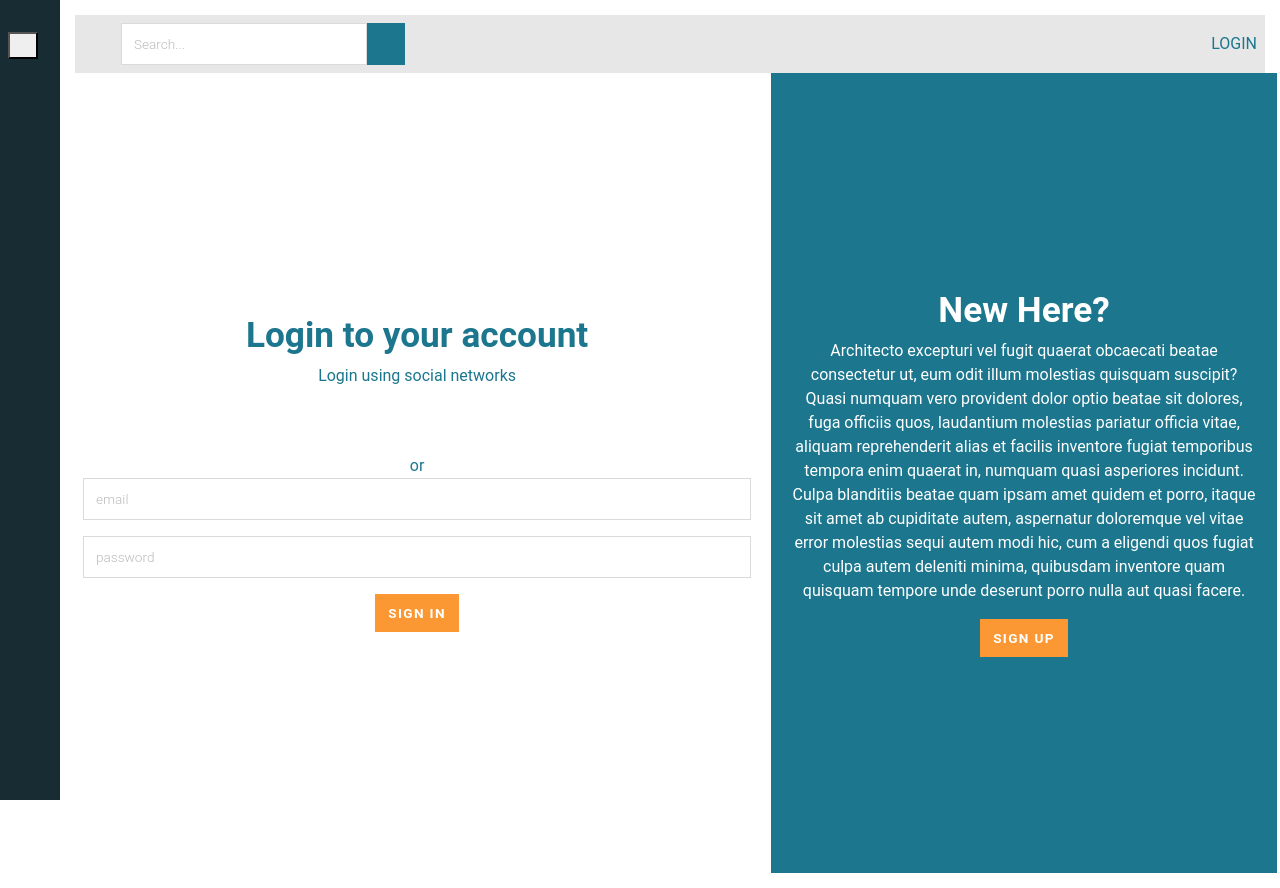
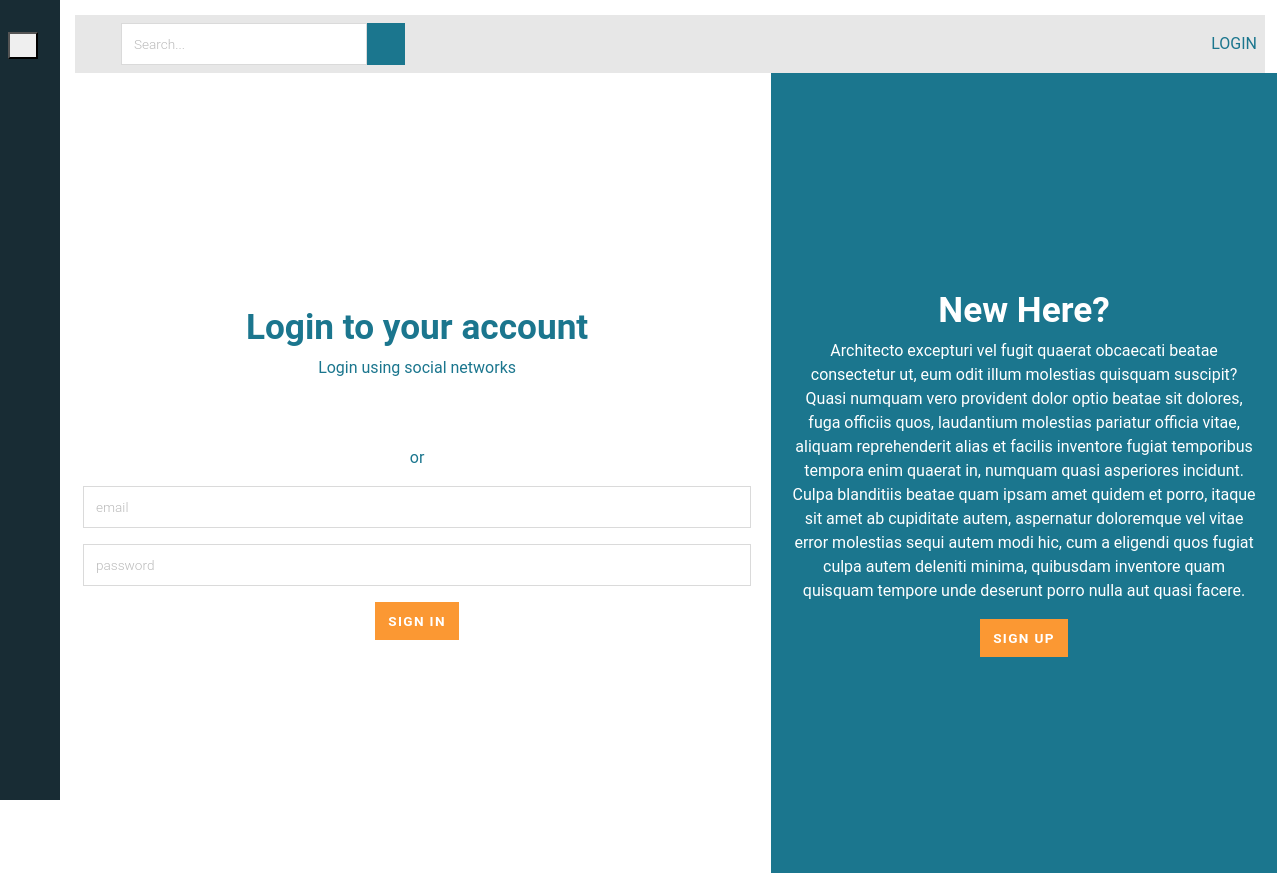
Before and after one commit to kshamata17/Django-htmxFinanceTrackerApp, a Django app: template main/templates/main/login.html in a window 1280 px wide. Run offline with Django 3.2, Linux system fonts and the light colour scheme; the template is opened without the code that fills it, so the values that code supplies are empty; some libraries are stand-ins or nearby versions; some web fonts are replaced.

Commit message:
frontend updated

```diff
--- a/main/templates/main/login.html
+++ b/main/templates/main/login.html
@@ -2,8 +2,8 @@
 {% load static %}
 {% block content %}
 <div class="row gy-4">
-    <div class="col-md-7 py-4 d-flex justify-content-center align-items-center vh-100">
-        <div class="container py-4 text-center">
+    <div class="col-md-7 d-flex justify-content-center align-items-center vh-100">
+        <div class="container text-center">
             <h1>Login to your account</h1>
             <p>Login using social networks</p>
             <div class="social d-flex text-enter justify-content-center gap-2">
@@ -11,7 +11,7 @@
                 <p><i class="fa-brands fa-google-plus-g fa-2x color-google-plus"></i></p>
                 <p><i class="fa-brands fa-linkedin fa-2x color-linkedIn"></i></p>
             </div>
-            or
+            <p>or</p>
             <form method="POST">
                 {% csrf_token %}
                 <div class="mb-3">
@@ -26,7 +26,7 @@
         </div>
     </div>
     <div class="col-md-5 bg-primary text-white d-flex justify-content-center align-items-center vh-100">
-        <div class="container py-4 text-center">
+        <div class="container text-center">
             <h1>New Here?</h1>
             <p>{% lorem 1 b random %}</p>
             <a href = "{% url 'register' %}" class="btn btn-orange">Sign Up</a>
```
